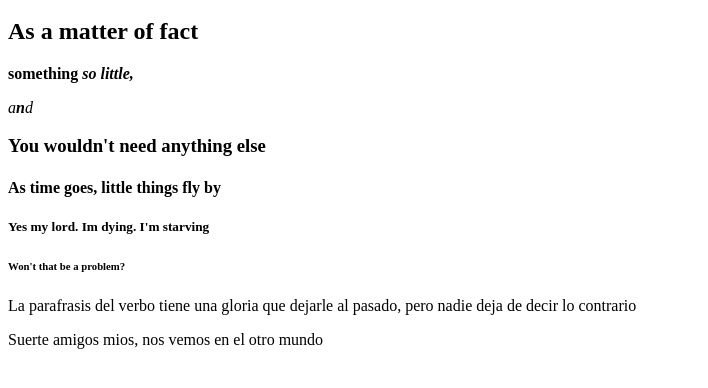
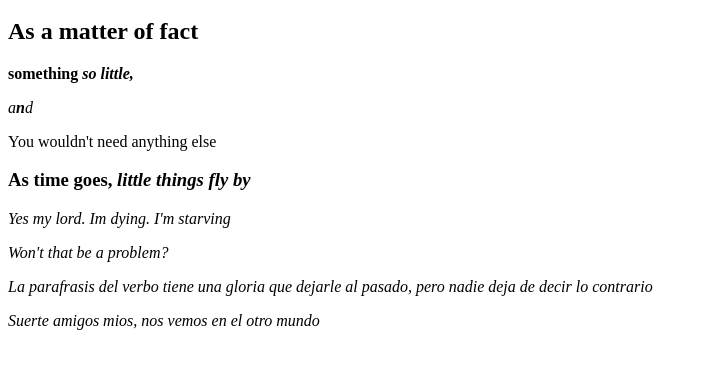
Before and after one commit to carafelix/Odin-journey, a plain HTML site: page html boilerplate/index.html in a window 1280 px wide. Shown: the part 100-488 px from the top of the page, without its empty margins (0-708 px from the left). Drawn offline with Linux system fonts and the light colour scheme.

Commit message:
bueno la vida es probar cosas pequeñas primero

```diff
--- a/html boilerplate/index.html
+++ b/html boilerplate/index.html
@@ -12,12 +12,20 @@
     <h2>As a matter of fact</h2>
         <p><strong>something <em>so little,</em></strong></p>
         <p><em>a<strong>n</strong>d</em></p>
-    <h3>You wouldn't need anything else</h3>
-    <h4>As time goes, little things fly by</h4>
-    <h5>Yes my lord. Im dying. I'm starving</h5>
-    <h6>Won't that be a problem?</h6>
+        <p>You wouldn't need anything else<p>
+        <h3 >As time goes, <em>little things<em> fly by</h3>
+        <p>Yes my lord. Im dying. I'm starving</p>
+        <p>Won't that be a problem?</p>
+
+    <!-- Badda Bing, Badda Boom -->
 
     <p lang="es">La parafrasis del verbo tiene una gloria que dejarle al pasado, pero nadie deja de decir lo contrario</p>
+
+    <!-- SpaceJam 2000-->
+
     <p lang="es">Suerte amigos mios, nos vemos en el otro mundo</p>
+
+    <!--***********Ads - Don't Touch! jajaja equisde**********-->
+
 </body>
 </html>
```
